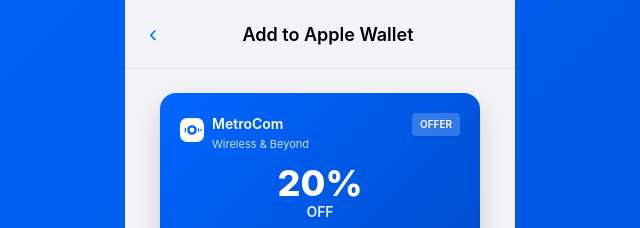
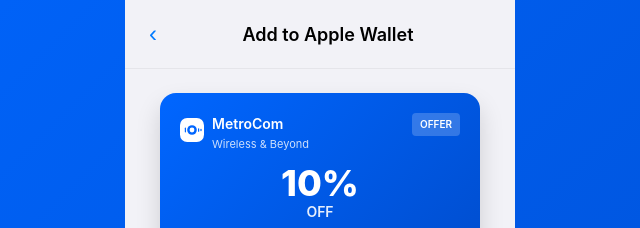
Before and after one commit to mrballistic/static-sites, a plain HTML site: page telco-apple.html in a window 1280 px wide. Shown: the top 228 px of the page, 320-960 px from the left. Drawn offline with Linux system fonts and the light colour scheme; a web font is replaced by a local one.

Commit message:
Update discount percentage from 20% to 10% in offer previews across multiple HTML files

```diff
--- a/telco-apple.html
+++ b/telco-apple.html
@@ -40,7 +40,7 @@
                 </div>
 
                 <div class="discount-main">
-                    <div class="discount-percent">20%</div>
+                    <div class="discount-percent">10%</div>
                     <div class="discount-label">OFF</div>
                 </div>
 
```
Also changed, not shown: telco-google.html (+1 -1 lines), telco-index.html (+1 -1 lines).
